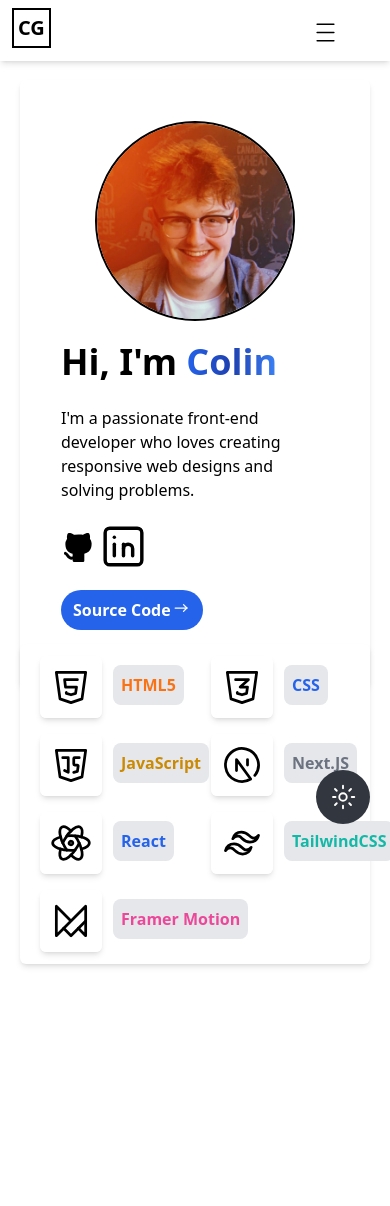
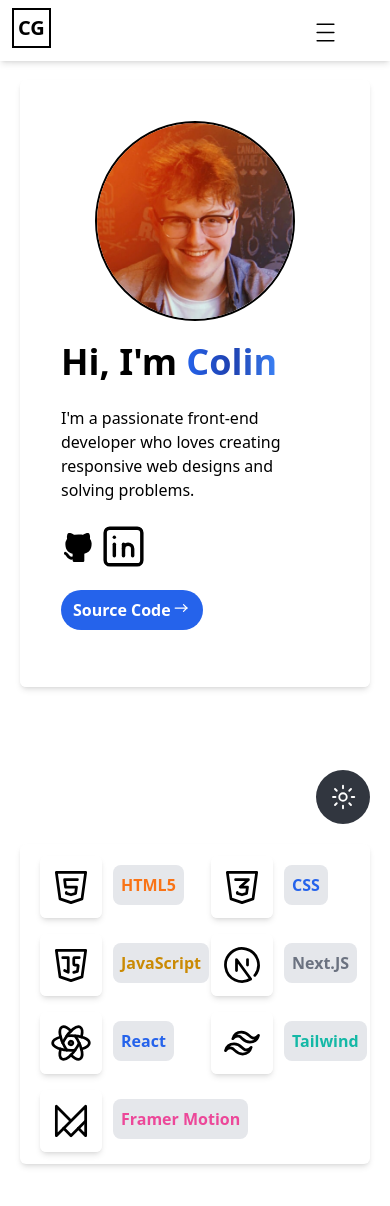
Before and after one commit to colinguinane1/old-portfolio-1, a Next.js app: page / in a window 390 px wide. Shown: the top 1206 px of the page. Built offline with nearby package versions, Linux system fonts and the light colour scheme.

Commit message:
techstack bug on phone screens

```diff
--- a/src/app/components/TechStack.jsx
+++ b/src/app/components/TechStack.jsx
@@ -1,6 +1,6 @@
 const TechStack = () => {
   return (
-    <main className="flex flex-col items-center mx-5 md:mt-[-400px] -mt-[200px] lg:-mt-[400px]">
+    <main className="flex flex-col items-center mx-5 md:mt-[-400px] -mt-[0px] lg:-mt-[400px]">
     <div className="w-full max-w-[64rem] ">
       <div className="grid grid-cols-2 md:grid-cols-4 gap-4 dark:bg-[#31363F] bg-white dark:border-[#31363F] border-gray shadow-md p-3 rounded-md">
           {/*HTML ICON CONTAINER*/}
@@ -118,7 +118,7 @@ const TechStack = () => {
 
           {/*TAILWIND ICON */}
           <div className="ts_css hover:shadow-teal-400 group">
-          <h1 className="ts_tooltip text-teal-500">TailwindCSS</h1>
+          <h1 className="ts_tooltip text-teal-500">Tailwind</h1>
             <svg
               xmlns="http://www.w3.org/2000/svg"
               class="icon icon-tabler icon-tabler-brand-tailwind dark:stroke-white hover:stroke-teal-400 dark:hover:stroke-teal-400"
```
